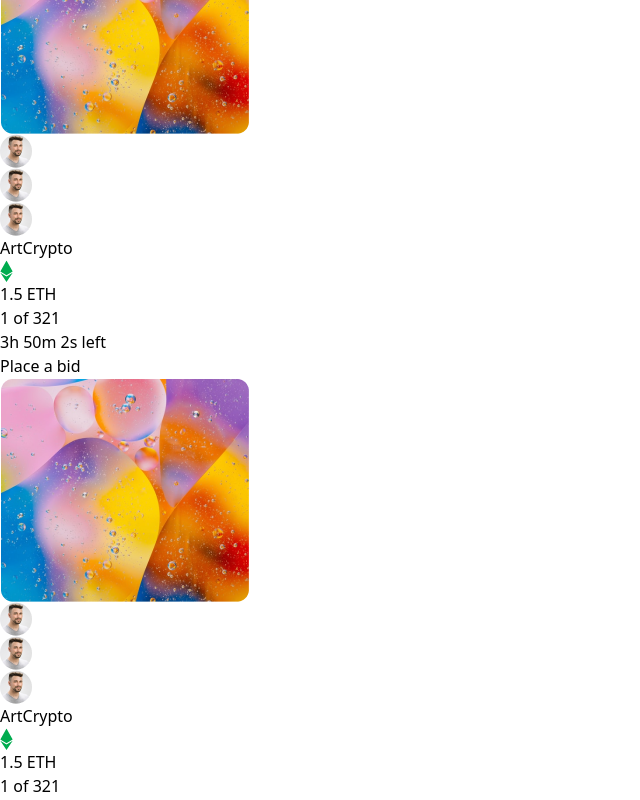
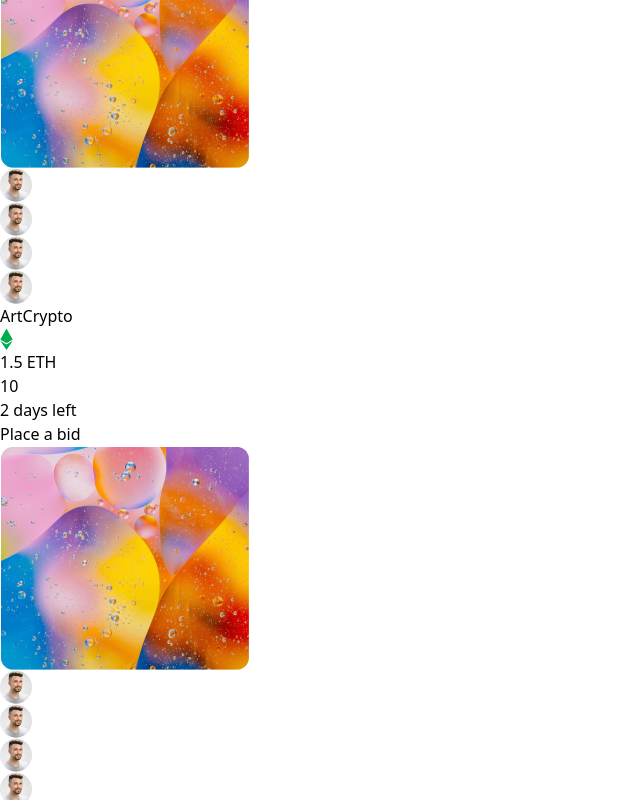
Before and after one commit to mahadi61/nfters-landing-page, a React (Vite) app: page / in a window 1280 px wide. Shown: the part 7740-8540 px from the top of the page, without its empty margins (0-640 px from the left). Built offline with nearby package versions, Linux system fonts and the light colour scheme.

Commit message:
data loaded done

```diff
--- a/package.json
+++ b/package.json
@@ -12,6 +12,7 @@
   "dependencies": {
     "localforage": "^1.10.0",
     "match-sorter": "^6.3.1",
+    "moment": "^2.29.4",
     "react": "^18.2.0",
     "react-dom": "^18.2.0",
     "react-router-dom": "^6.21.0",
--- a/src/Components/Discover/DiscoverCard.jsx
+++ b/src/Components/Discover/DiscoverCard.jsx
@@ -1,28 +1,20 @@
 import Eth from "../../utilities/Eth";
 
 const DiscoverCard = ({ data }) => {
-  console.log(data);
   const { image, name, ETH, time_left, total_items_left, people } = data;
   return (
     <div className="bg-white p-3 rounded-xl ">
       <div className="relative">
         <img src={image} alt="" className="h-[222px] w-[247px] object-cover" />
         <div className="flex items-center absolute left-5 -bottom-3">
-          <img
-            src="../../../public/image/collection/author.png"
-            alt=""
-            className="border-2 border-[#ffff] rounded-[30px] w-[30px] h-[30px] -ms-2"
-          />
-          <img
-            src="../../../public/image/collection/author.png"
-            alt=""
-            className="border-2 border-[#ffff] rounded-[30px] w-[30px] h-[30px] -ms-2"
-          />
-          <img
-            src="../../../public/image/collection/author.png"
-            alt=""
-            className="border-2 border-[#ffff] rounded-[30px] w-[30px] h-[30px] -ms-2"
-          />
+          {people.map((man, i) => (
+            <img
+              key={i}
+              src={man?.image}
+              alt=""
+              className="border-2 border-[#ffff] rounded-[30px] w-[30px] h-[30px] -ms-2"
+            />
+          ))}
         </div>
       </div>
       <div>
@@ -33,11 +25,11 @@ const DiscoverCard = ({ data }) => {
             color={"text-[#00AC4F]"}
             fill={"#00AC4F"}
           ></Eth>
-          <p className="text-[#838383]">1 of 321</p>
+          <p className="text-[#838383]">{total_items_left}</p>
         </div>
         <div className="flex items-center justify-between font-semibold text-[#4F33A3]">
           <p className="bg-[#DCDCDC33] px-[10px] py-1 rounded-[109px]">
-            3h 50m 2s left
+            {`${time_left} left`}
           </p>
           <button>Place a bid</button>
         </div>
```
Also changed, not shown: 1 other file (tests, documents, lock files or other folders).
